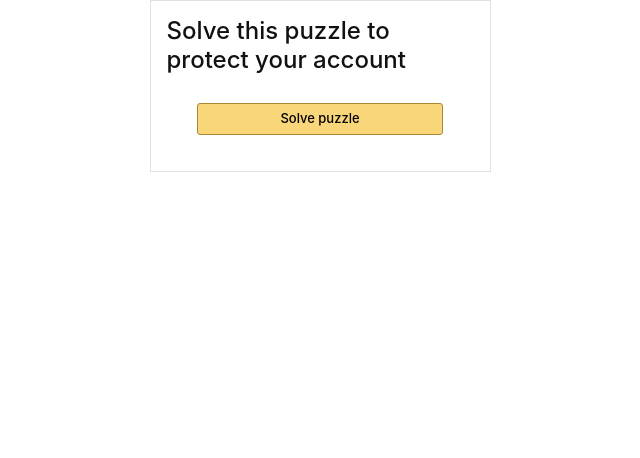
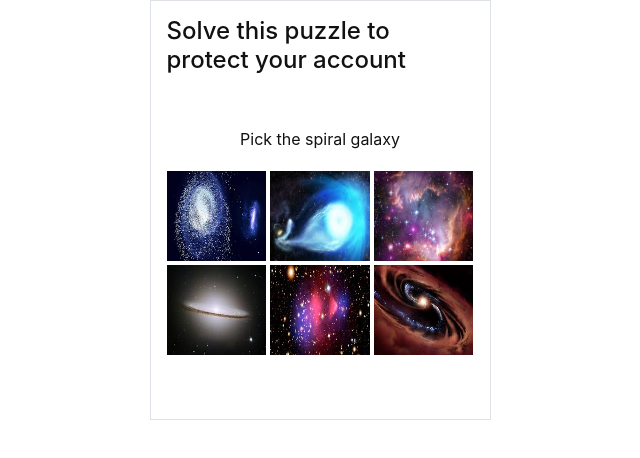
Before and after one commit to Imtious-coder/amazon_login_system, a React (Create React App) app: page /puzzle_game in a window 1280 px wide. Shown: the top 458 px of the page, without its empty margins (320-960 px from the left). Built offline with nearby package versions, Linux system fonts and the light colour scheme.

Commit message:
Puzzle game complete

```diff
--- a/src/App.js
+++ b/src/App.js
@@ -7,6 +7,7 @@ import {
 import CreateAccountPage from './Components/CreateAccountPage/CreateAccountPage';
 import Puzzle from './Components/Puzzle/Puzzle';
 import PuzzleGame from './Components/PuzzleGame/PuzzleGame';
+import Verification from './Components/Verification/Verification';
 
 function App() {
   return (
@@ -21,6 +22,9 @@ function App() {
         <Route path="/puzzle_game">
         <PuzzleGame />
         </Route>
+        <Route path="/verification">
+          <Verification />
+        </Route>
         <Route path="/">
           <CreateAccountPage />
         </Route>
--- a/src/Components/CreateAccountPage/CreateAccountPage.js
+++ b/src/Components/CreateAccountPage/CreateAccountPage.js
@@ -1,6 +1,7 @@
 import React from 'react';
 import './CreateAccountPage.css';
 import Logo from './Amazon_(company)-Logo.wine.png';
+import { Link } from 'react-router-dom';
 
 const CreateAccountPage = () => {
     return (
@@ -28,7 +29,9 @@ const CreateAccountPage = () => {
                         <p className="Input_Titles">Re-enter password</p>
                         <input type="password" name="password" id="passsword" className="Input_Fields" required />
                         {/* Submit button */}
+                        <Link to="/puzzle">
                         <input id="Submit_Button" type="submit" value="Create your Amazon account" />
+                        </Link>
                     </form>
                     {/* Form end */}
                     {/* Other options start */}
--- a/src/Components/Puzzle/Puzzle.js
+++ b/src/Components/Puzzle/Puzzle.js
@@ -1,6 +1,7 @@
 import React from 'react';
 import Puzzle1 from './puzzle.jpg';
 import './Puzzle.css';
+import { Link } from 'react-router-dom';
 
 const Puzzle = () => {
     return (
@@ -10,9 +11,11 @@ const Puzzle = () => {
                 <div class="d-flex justify-content-center mt-4">
                     <img style={{ width: "80%", height: "200px" }} src={Puzzle1} alt="" />
                 </div>
+                <Link style={{textDecoration:"none"}} to="/puzzle_game">
                 <div className="d-flex justify-content-center">
-                <button id="Button">Solve puzzle</button>
+                    <button id="Button">Solve puzzle</button>
                 </div>
+                </Link>
 
             </section>
         </section>
--- a/src/Components/PuzzleGame/PuzzleGame.css
+++ b/src/Components/PuzzleGame/PuzzleGame.css
@@ -0,0 +1,7 @@
+.Puzzle_Images{
+    width: 100%;
+    height: 90px;
+}
+.Puzzle_Images:hover{
+    border: 2px dashed black;
+}
--- a/src/Components/PuzzleGame/PuzzleGame.js
+++ b/src/Components/PuzzleGame/PuzzleGame.js
@@ -1,22 +1,46 @@
 import React from 'react';
+import './PuzzleGame.css';
+import Image1 from './1.jpg';
+import Image2 from './2.jpg';
+import Image3 from './3.jpg';
+import Image4 from './4.jpg';
+import Image5 from './5.jpg';
+import Image6 from './6.jpg';
+import { Link } from 'react-router-dom';
 
 const PuzzleGame = () => {
     return (
-        <section class=" container d-flex justify-content-center Card">
+        <section class=" container d-flex justify-content-center Card pb-5">
             <section className="border p-3">
                 <h1 style={{ fontSize: "24px" }}>Solve this puzzle to protect your account</h1>
-                <div className="container">
-                    <div className="row">
-                        <div className="col-md-4"></div>
-                        <div className="col-md-4"></div>
-                        <div className="col-md-4"></div>
-                        <div className="col-md-4"></div>
-                        <div className="col-md-4"></div>
-                        <div className="col-md-4"></div>
+                <div className="pb-5">
+                    <div className="row g-1">
+                        <div className="col-md-12 text-center mt-5">
+                            <p>Pick the spiral galaxy</p>
+                        </div>
+                        <div className="col-md-4 d-flex justify-content-center borders">
+                            <img className="Puzzle_Images" src={Image1} alt="" />
+                        </div>
+                        <div className="col-md-4 d-flex justify-content-center borders">
+                            <img className="Puzzle_Images" src={Image2} alt="" />
+                        </div>
+                        <div className="col-md-4 d-flex justify-content-center borders">
+                            <img className="Puzzle_Images" src={Image3} alt="" />
+                        </div>
+                        <div className="col-md-4 d-flex justify-content-center borders">
+                            <img className="Puzzle_Images" src={Image4} alt="" />
+                        </div>
+                        <div className="col-md-4 d-flex justify-content-center borders">
+                            <img className="Puzzle_Images" src={Image5} alt="" />
+                        </div>
+
+                        <div className="col-md-4 d-flex justify-content-center borders">
+                            <Link to="/verification">
+                                <img className="Puzzle_Images" src={Image6} alt="" />
+                            </Link>
+                        </div>
+
                     </div>
-                </div>
-                <div className="d-flex justify-content-center">
-                <button id="Button">Solve puzzle</button>
                 </div>
 
             </section>
--- /dev/null
+++ b/src/Components/Verification/Verification.js
@@ -0,0 +1,11 @@
+import React from 'react';
+
+const Verification = () => {
+    return (
+        <div>
+            <p>lol</p>
+        </div>
+    );
+};
+
+export default Verification;
```
Also changed, not shown: src/Components/Verification/Verification.css (added).
